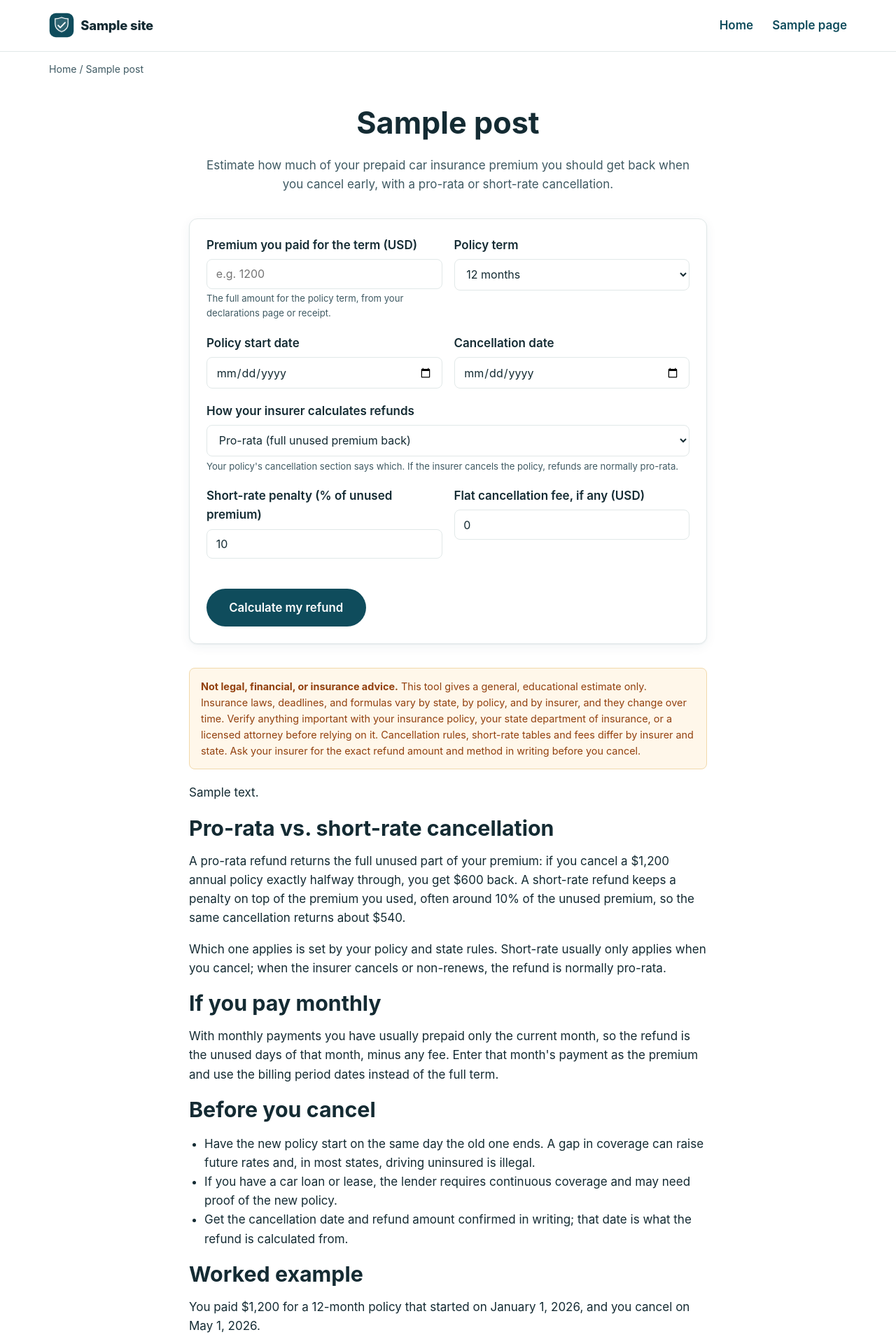
After one commit to 6977980-hash/Myautotriage, a WordPress theme: template page-templates/template-refund-calculator.php in a window 1280 px wide. The commit adds this page. Shown: the top 1920 px of the page at 70% size. Run offline with PHP 8.4 and a stand-in for WordPress, Linux system fonts and the light colour scheme; the site name, menu and one post (Sample post) are stand-ins, and other content is empty; some libraries are stand-ins or nearby versions.

Commit message:
Add Car Insurance Refund Calculator
New tool page estimating the refund on an early cancellation: unused
premium by days left in the term, pro-rata or short-rate (penalty % of
unused premium), minus an optional flat fee. Includes a worked example,
pro-rata vs. short-rate explainer, monthly-payment note and FAQs.

The page is created once on the first request after deploy
(mat_ensure_new_pages, by slug), since theme activation does not re-run.
It joins the tools registry, so it shows on the homepage, /tools/, the
sitemap and gets SoftwareApplication schema.

Also replaces an extra deductible FAQ that duplicated an existing one.

Co-Authored-By: Claude Opus 5.5 (1M context) <noreply@anthropic.com>
Claude-Session: https://claude.ai/code/session_01R1RmFcPFPPqdwkuZ5Exxro

```diff
--- /dev/null
+++ b/assets/js/calculators/refund.js
@@ -0,0 +1,103 @@
+/**
+ * Car Insurance Refund Calculator.
+ *
+ * Unused premium = premium × (days left in term ÷ days in term).
+ * Pro-rata refund returns all of it; short-rate keeps a penalty (a
+ * percentage of the unused premium). A flat fee is taken off either.
+ */
+(function () {
+	'use strict';
+
+	var form = document.getElementById( 'mat-rf-form' );
+	if ( ! form ) {
+		return;
+	}
+	var resultBox = document.getElementById( 'mat-rf-result' );
+	var DAY = 24 * 60 * 60 * 1000;
+
+	function formatUSD( n ) {
+		return n.toLocaleString( 'en-US', { style: 'currency', currency: 'USD', minimumFractionDigits: 2, maximumFractionDigits: 2 } );
+	}
+
+	// Parse yyyy-mm-dd as a UTC date so day counts ignore DST changes.
+	function parseDate( value ) {
+		var parts = ( value || '' ).split( '-' );
+		if ( parts.length !== 3 ) {
+			return null;
+		}
+		var d = Date.UTC( +parts[0], +parts[1] - 1, +parts[2] );
+		return isNaN( d ) ? null : d;
+	}
+
+	function addMonths( utc, months ) {
+		var d = new Date( utc );
+		var day = d.getUTCDate();
+		d.setUTCDate( 1 );
+		d.setUTCMonth( d.getUTCMonth() + months );
+		var lastDay = new Date( Date.UTC( d.getUTCFullYear(), d.getUTCMonth() + 1, 0 ) ).getUTCDate();
+		d.setUTCDate( Math.min( day, lastDay ) );
+		return d.getTime();
+	}
+
+	function showError( msg ) {
+		resultBox.innerHTML = '<p role="alert">' + msg + '</p>';
+		resultBox.hidden = false;
+	}
+
+	form.addEventListener( 'submit', function ( e ) {
+		e.preventDefault();
+
+		var premium = parseFloat( document.getElementById( 'mat-rf-premium' ).value );
+		var term = parseInt( document.getElementById( 'mat-rf-term' ).value, 10 ) || 12;
+		var start = parseDate( document.getElementById( 'mat-rf-start' ).value );
+		var cancel = parseDate( document.getElementById( 'mat-rf-cancel' ).value );
+		var method = document.getElementById( 'mat-rf-method' ).value;
+		var penalty = Math.min( Math.max( parseFloat( document.getElementById( 'mat-rf-penalty' ).value ) || 0, 0 ), 50 ) / 100;
+		var fee = Math.max( parseFloat( document.getElementById( 'mat-rf-fee' ).value ) || 0, 0 );
+
+		if ( isNaN( premium ) || premium <= 0 ) {
+			showError( 'Please enter the premium you paid for the policy term.' );
+			return;
+		}
+		if ( start === null || cancel === null ) {
+			showError( 'Please enter both the policy start date and the cancellation date.' );
+			return;
+		}
+
+		var end = addMonths( start, term );
+		if ( cancel < start ) {
+			showError( 'The cancellation date is before the policy started. If the policy never took effect, ask your insurer for a full refund.' );
+			return;
+		}
+		if ( cancel >= end ) {
+			showError( 'That cancellation date is on or after the end of the term, so there is no unused premium to refund.' );
+			return;
+		}
+
+		var totalDays = Math.round( ( end - start ) / DAY );
+		var usedDays = Math.round( ( cancel - start ) / DAY );
+		var leftDays = totalDays - usedDays;
+		var unused = premium * leftDays / totalDays;
+
+		var proRata = Math.max( unused - fee, 0 );
+		var shortRate = Math.max( unused * ( 1 - penalty ) - fee, 0 );
+
+		var html = '';
+		if ( method === 'shortrate' ) {
+			html += '<p class="mat-result-box__figure">' + formatUSD( shortRate ) + '</p>';
+			html += '<p>Estimated short-rate refund: ' + formatUSD( unused ) + ' unused premium, minus a ' + Math.round( penalty * 100 ) + '% penalty' + ( fee ? ' and a ' + formatUSD( fee ) + ' fee' : '' ) + '.</p>';
+		} else if ( method === 'both' ) {
+			html += '<p class="mat-result-box__figure">' + formatUSD( shortRate ) + ' – ' + formatUSD( proRata ) + '</p>';
+			html += '<p><strong>Pro-rata:</strong> ' + formatUSD( proRata ) + '<br><strong>Short-rate (' + Math.round( penalty * 100 ) + '% penalty):</strong> ' + formatUSD( shortRate ) + '</p>';
+		} else {
+			html += '<p class="mat-result-box__figure">' + formatUSD( proRata ) + '</p>';
+			html += '<p>Estimated pro-rata refund: the full unused premium' + ( fee ? ', minus a ' + formatUSD( fee ) + ' fee' : '' ) + '.</p>';
+		}
+		html += '<p style="margin-bottom:0;font-size:.9rem;">You used ' + usedDays + ' of ' + totalDays + ' days (' + leftDays + ' days left), so ' + formatUSD( unused ) + ' of your ' + formatUSD( premium ) + ' premium is unused.</p>';
+
+		resultBox.innerHTML = html;
+		resultBox.hidden = false;
+		resultBox.setAttribute( 'tabindex', '-1' );
+		resultBox.focus();
+	} );
+})();
--- a/inc/activation.php
+++ b/inc/activation.php
@@ -229,3 +229,35 @@ function mat_attach_seed_image( $post_id, $image ) {
 
 	set_post_thumbnail( $post_id, $attach_id );
 }
+
+/**
+ * Pages added after launch. Activation only runs when the theme is
+ * switched, so new tool pages are created once on the first request after
+ * a deploy (by slug, so existing pages are never touched). Bump the
+ * option value when adding another page here.
+ */
+function mat_ensure_new_pages() {
+	if ( '1' === get_option( 'mat_new_pages_version' ) ) {
+		return;
+	}
+	// Mark it done first so two simultaneous first requests can't both
+	// create the page.
+	update_option( 'mat_new_pages_version', '1' );
+	$new_slugs = array( 'car-insurance-refund-calculator' );
+	foreach ( mat_seed_pages() as $page ) {
+		if ( ! in_array( $page['slug'], $new_slugs, true ) || get_page_by_path( $page['slug'] ) ) {
+			continue;
+		}
+		$post_id = wp_insert_post( array(
+			'post_title'   => $page['title'],
+			'post_name'    => $page['slug'],
+			'post_content' => $page['content'],
+			'post_status'  => 'publish',
+			'post_type'    => 'page',
+		) );
+		if ( $post_id && ! is_wp_error( $post_id ) && ! empty( $page['template'] ) ) {
+			update_post_meta( $post_id, '_wp_page_template', $page['template'] );
+		}
+	}
+}
+add_action( 'wp_loaded', 'mat_ensure_new_pages' );
--- a/inc/content-seed.php
+++ b/inc/content-seed.php
@@ -54,6 +54,12 @@ function mat_seed_pages() {
 			'title'    => __( 'File-a-Claim Break-Even Calculator', 'myautotriage' ),
 			'template' => 'page-templates/template-deductible-calculator.php',
 			'content'  => mat_seed_tool_body_deductible(),
+		),
+		array(
+			'slug'     => 'car-insurance-refund-calculator',
+			'title'    => __( 'Car Insurance Refund Calculator', 'myautotriage' ),
+			'template' => 'page-templates/template-refund-calculator.php',
+			'content'  => '',
 		),
 		array(
 			'slug'     => 'claim-payment-deadline-by-state',
--- a/inc/template-tags.php
+++ b/inc/template-tags.php
@@ -142,6 +142,12 @@ function mat_get_tools_registry() {
 			'seo_title' => __( 'Should I File a Claim? Deductible vs. Premium Calculator', 'myautotriage' ),
 		),
 		array(
+			'title'   => __( 'Car Insurance Refund Calculator', 'myautotriage' ),
+			'excerpt' => __( 'Estimate how much prepaid premium you get back when you cancel a policy early, pro-rata or short-rate.', 'myautotriage' ),
+			'slug'    => 'car-insurance-refund-calculator',
+			'seo_title' => __( 'Car Insurance Refund Calculator: Pro-Rata vs. Short-Rate', 'myautotriage' ),
+		),
+		array(
 			'title'   => __( 'Claim Payment Deadline Lookup', 'myautotriage' ),
 			'excerpt' => __( 'Look up how many days your state gives an insurer to acknowledge, decide, and pay your claim.', 'myautotriage' ),
 			'slug'    => 'claim-payment-deadline-by-state',
--- a/inc/tool-extras.php
+++ b/inc/tool-extras.php
@@ -124,8 +124,8 @@ function mat_get_tool_extras() {
 			),
 			'faqs' => array(
 				array(
-					'question' => __( 'Does a not-at-fault claim raise my premium?', 'myautotriage' ),
-					'answer'   => __( 'Usually much less than an at-fault claim, and some states limit surcharges for accidents you did not cause. If the other driver is clearly at fault, claim against their insurer instead of your own.', 'myautotriage' ),
+					'question' => __( 'Is it worth filing a claim for a cracked windshield?', 'myautotriage' ),
+					'answer'   => __( 'Glass is often handled differently. Many policies have a separate or zero glass deductible, and many insurers do not surcharge glass-only claims. Check your policy before paying out of pocket.', 'myautotriage' ),
 				),
 				array(
 					'question' => __( 'Should I tell my insurer about an accident even if I pay for it myself?', 'myautotriage' ),
@@ -135,6 +135,24 @@ function mat_get_tool_extras() {
 			'next' => array(
 				array( 'slug' => 'should-i-file-a-claim-minor-accident', 'label' => __( 'Read: should you file a claim for a minor accident?', 'myautotriage' ) ),
 				array( 'slug' => 'what-to-do-after-a-car-accident-checklist', 'label' => __( 'Read: what to do after a car accident, step by step', 'myautotriage' ) ),
+			),
+		),
+
+		'car-insurance-refund-calculator' => array(
+			'example' => array(
+				'title' => __( 'Worked example', 'myautotriage' ),
+				'html'  => '<p>' . __( 'You paid $1,200 for a 12-month policy that started on January 1, 2026, and you cancel on May 1, 2026.', 'myautotriage' ) . '</p>'
+					. '<ul>'
+					. '<li>' . __( 'Days in the term: 365. Days used: 120. Days left: 245.', 'myautotriage' ) . '</li>'
+					. '<li>' . __( 'Unused premium: $1,200 × 245 ÷ 365 = $805.48', 'myautotriage' ) . '</li>'
+					. '<li>' . __( 'Pro-rata refund: $805.48', 'myautotriage' ) . '</li>'
+					. '<li>' . __( 'Short-rate refund with a 10% penalty: $805.48 × 0.90 = $724.93', 'myautotriage' ) . '</li>'
+					. '</ul>'
+					. '<p>' . __( 'If the insurer also charges a $50 cancellation fee, subtract it from either figure.', 'myautotriage' ) . '</p>',
+			),
+			'next' => array(
+				array( 'slug' => 'deductible-vs-premium-calculator', 'label' => __( 'Thinking about a claim instead? Compare deductible vs. premium increase', 'myautotriage' ) ),
+				array( 'slug' => 'gap-insurance-shortfall-calculator', 'label' => __( 'Car totaled? Check what you still owe on the loan', 'myautotriage' ) ),
 			),
 		),
 
--- /dev/null
+++ b/page-templates/template-refund-calculator.php
@@ -0,0 +1,107 @@
+<?php
+/**
+ * Template Name: Tool - Car Insurance Refund Calculator
+ *
+ * @package MyAutoTriage
+ */
+
+get_header();
+wp_enqueue_script( 'mat-rf', MAT_URI . '/assets/js/calculators/refund.js', array(), MAT_VERSION, true );
+?>
+<div class="mat-tool">
+	<div class="mat-container mat-narrow">
+		<div class="mat-tool__intro">
+			<h1><?php the_title(); ?></h1>
+			<p><?php esc_html_e( 'Estimate how much of your prepaid car insurance premium you should get back when you cancel early, with a pro-rata or short-rate cancellation.', 'myautotriage' ); ?></p>
+		</div>
+
+		<form id="mat-rf-form" class="mat-tool-panel" novalidate>
+			<div class="mat-field-row">
+				<div class="mat-field">
+					<label for="mat-rf-premium"><?php esc_html_e( 'Premium you paid for the term (USD)', 'myautotriage' ); ?></label>
+					<input type="number" id="mat-rf-premium" min="1" step="0.01" placeholder="e.g. 1200" required>
+					<span class="mat-field__hint"><?php esc_html_e( 'The full amount for the policy term, from your declarations page or receipt.', 'myautotriage' ); ?></span>
+				</div>
+				<div class="mat-field">
+					<label for="mat-rf-term"><?php esc_html_e( 'Policy term', 'myautotriage' ); ?></label>
+					<select id="mat-rf-term">
+						<option value="6"><?php esc_html_e( '6 months', 'myautotriage' ); ?></option>
+						<option value="12" selected><?php esc_html_e( '12 months', 'myautotriage' ); ?></option>
+					</select>
+				</div>
+			</div>
+			<div class="mat-field-row">
+				<div class="mat-field">
+					<label for="mat-rf-start"><?php esc_html_e( 'Policy start date', 'myautotriage' ); ?></label>
+					<input type="date" id="mat-rf-start" required>
+				</div>
+				<div class="mat-field">
+					<label for="mat-rf-cancel"><?php esc_html_e( 'Cancellation date', 'myautotriage' ); ?></label>
+					<input type="date" id="mat-rf-cancel" required>
+				</div>
+			</div>
+			<div class="mat-field">
+				<label for="mat-rf-method"><?php esc_html_e( 'How your insurer calculates refunds', 'myautotriage' ); ?></label>
+				<select id="mat-rf-method">
+					<option value="prorata" selected><?php esc_html_e( 'Pro-rata (full unused premium back)', 'myautotriage' ); ?></option>
+					<option value="shortrate"><?php esc_html_e( 'Short-rate (unused premium minus a penalty)', 'myautotriage' ); ?></option>
+					<option value="both"><?php esc_html_e( "I don't know, show both", 'myautotriage' ); ?></option>
+				</select>
+				<span class="mat-field__hint"><?php esc_html_e( 'Your policy\'s cancellation section says which. If the insurer cancels the policy, refunds are normally pro-rata.', 'myautotriage' ); ?></span>
+			</div>
+			<div class="mat-field-row">
+				<div class="mat-field">
+					<label for="mat-rf-penalty"><?php esc_html_e( 'Short-rate penalty (% of unused premium)', 'myautotriage' ); ?></label>
+					<input type="number" id="mat-rf-penalty" min="0" max="50" step="1" value="10">
+				</div>
+				<div class="mat-field">
+					<label for="mat-rf-fee"><?php esc_html_e( 'Flat cancellation fee, if any (USD)', 'myautotriage' ); ?></label>
+					<input type="number" id="mat-rf-fee" min="0" step="1" value="0">
+				</div>
+			</div>
+			<div class="mat-tool-actions">
+				<button type="submit" class="mat-btn mat-btn--primary mat-btn--lg"><?php esc_html_e( 'Calculate my refund', 'myautotriage' ); ?></button>
+			</div>
+		</form>
+
+		<div id="mat-rf-result" class="mat-result-box" hidden></div>
+
+		<?php mat_tool_disclaimer( __( 'Cancellation rules, short-rate tables and fees differ by insurer and state. Ask your insurer for the exact refund amount and method in writing before you cancel.', 'myautotriage' ) ); ?>
+
+		<div class="mat-page__content">
+			<?php the_content(); ?>
+			<h2><?php esc_html_e( 'Pro-rata vs. short-rate cancellation', 'myautotriage' ); ?></h2>
+			<p><?php esc_html_e( 'A pro-rata refund returns the full unused part of your premium: if you cancel a $1,200 annual policy exactly halfway through, you get $600 back. A short-rate refund keeps a penalty on top of the premium you used, often around 10% of the unused premium, so the same cancellation returns about $540.', 'myautotriage' ); ?></p>
+			<p><?php esc_html_e( 'Which one applies is set by your policy and state rules. Short-rate usually only applies when you cancel; when the insurer cancels or non-renews, the refund is normally pro-rata.', 'myautotriage' ); ?></p>
+			<h2><?php esc_html_e( 'If you pay monthly', 'myautotriage' ); ?></h2>
+			<p><?php esc_html_e( 'With monthly payments you have usually prepaid only the current month, so the refund is the unused days of that month, minus any fee. Enter that month\'s payment as the premium and use the billing period dates instead of the full term.', 'myautotriage' ); ?></p>
+			<h2><?php esc_html_e( 'Before you cancel', 'myautotriage' ); ?></h2>
+			<ul>
+				<li><?php esc_html_e( 'Have the new policy start on the same day the old one ends. A gap in coverage can raise future rates and, in most states, driving uninsured is illegal.', 'myautotriage' ); ?></li>
+				<li><?php esc_html_e( 'If you have a car loan or lease, the lender requires continuous coverage and may need proof of the new policy.', 'myautotriage' ); ?></li>
+				<li><?php esc_html_e( 'Get the cancellation date and refund amount confirmed in writing; that date is what the refund is calculated from.', 'myautotriage' ); ?></li>
+			</ul>
+		</div>
+
+		<?php mat_tool_extras( 'car-insurance-refund-calculator' ); ?>
+
+		<?php
+		mat_faq_block( array_merge( array(
+			array(
+				'question' => __( 'How long does a car insurance refund take?', 'myautotriage' ),
+				'answer'   => __( 'Many insurers send refunds within a few weeks of cancellation, and some states set a maximum number of days. If yours is late, ask in writing for the date it was issued and the amount.', 'myautotriage' ),
+			),
+			array(
+				'question' => __( 'Do I get a refund if I sell my car mid-policy?', 'myautotriage' ),
+				'answer'   => __( 'Yes, if you cancel the policy (or remove that car) you are normally owed the unused premium for it, calculated from the cancellation or removal date.', 'myautotriage' ),
+			),
+			array(
+				'question' => __( 'Can I get a refund after a total loss?', 'myautotriage' ),
+				'answer'   => __( 'Often yes for the parts of coverage you no longer need once the car is gone. Ask the insurer to remove the vehicle as of the loss date and refund the unused premium; practices differ, especially for collision and comprehensive.', 'myautotriage' ),
+			),
+		), mat_tool_extra_faqs( 'car-insurance-refund-calculator' ) ) );
+		?>
+	</div>
+</div>
+<?php
+get_footer();
```
